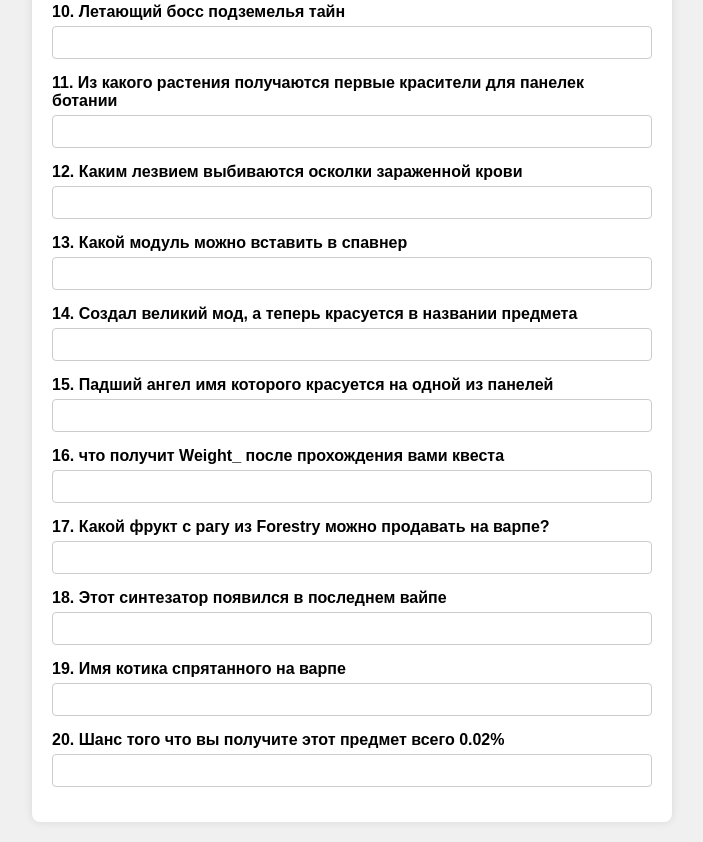
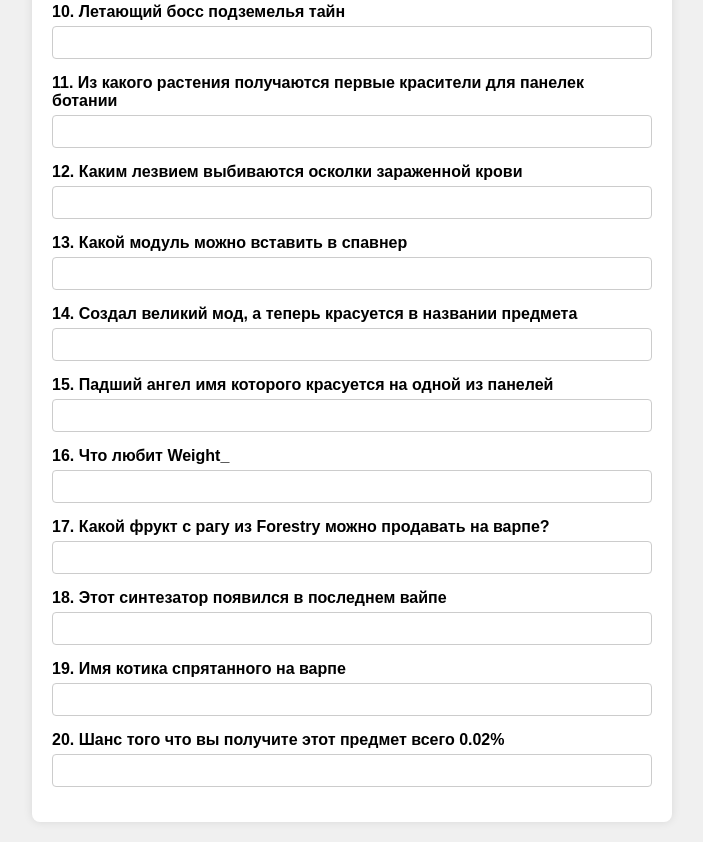
Before and after one commit to weightlu/xdxd, a plain HTML site: page quest3.html in a window 1280 px wide. Shown: the part 694-1536 px from the top of the page, without its empty margins (288-991 px from the left). Drawn offline with Linux system fonts and the light colour scheme.

Commit message:
Update quest3.html

```diff
--- a/quest3.html
+++ b/quest3.html
@@ -69,7 +69,7 @@
             <input type="text" id="q15">
         </div>
         <div class="question">
-            <label for="q16">16. что получит Weight_ после прохождения вами квеста</label>
+            <label for="q16">16. Что любит Weight_ </label>
             <input type="text" id="q16">
         </div>
         <div class="question">
```
